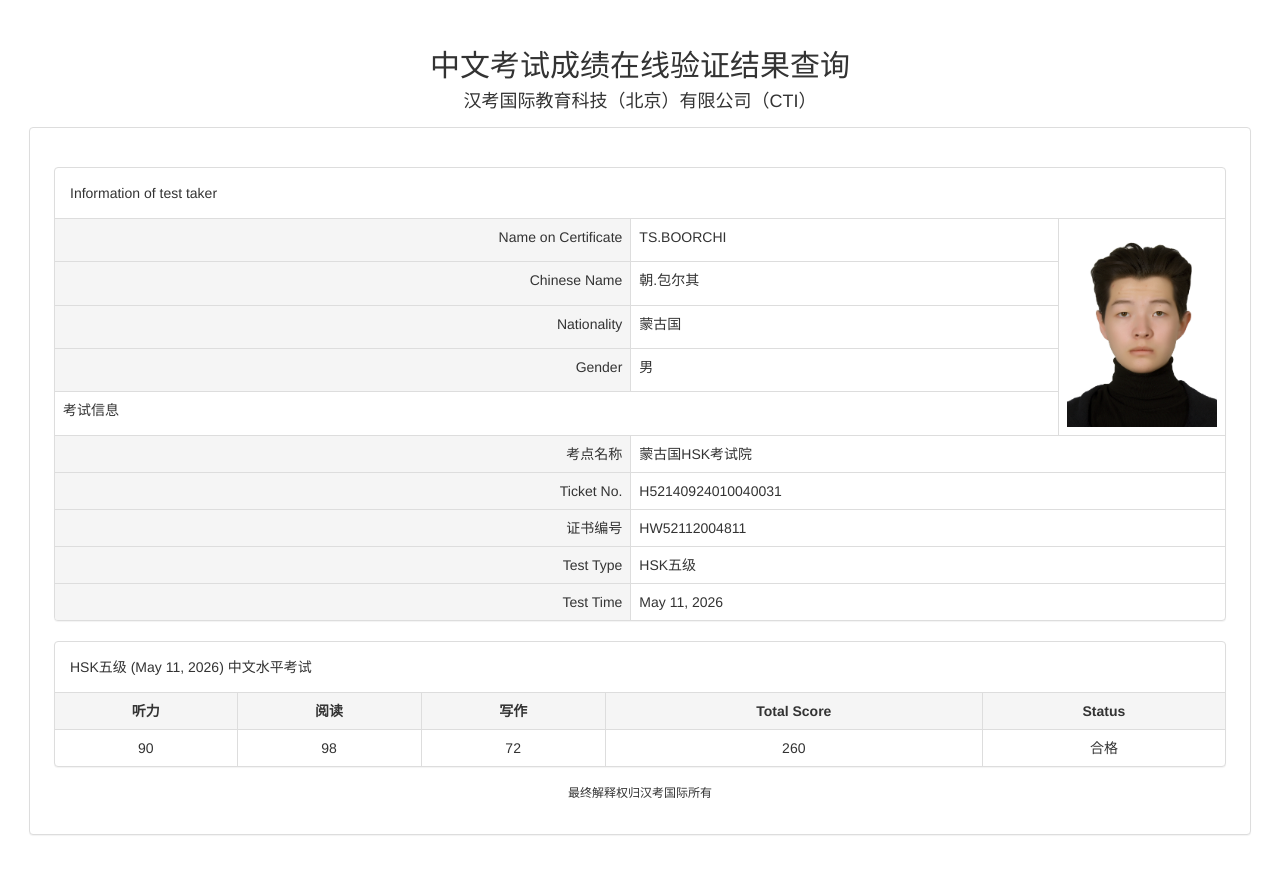
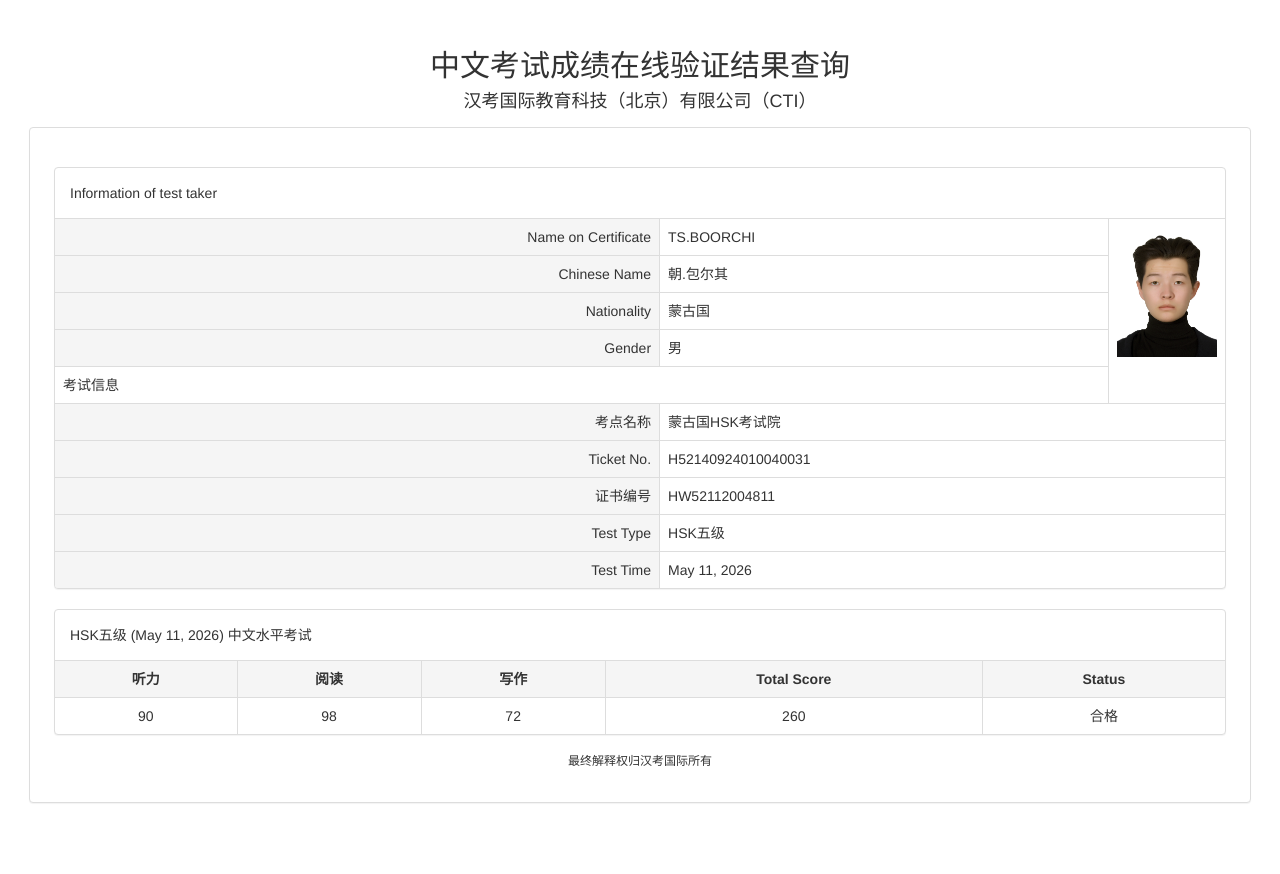
Before and after one commit to boorchi/chinesetest, a plain HTML site: page index.html in a window 1280 px wide. After the commit the page ends 852 px from the top, so only its background shows below. Drawn offline with nearby package versions, Linux system fonts and the light colour scheme.

Commit message:
Modify viewport settings and image attributes
Updated viewport meta tag for fixed width and adjusted image styling.

```diff
--- a/index.html
+++ b/index.html
@@ -2,12 +2,13 @@
 <html lang="en">
 <head>
   <meta charset="UTF-8">
-  <meta name="viewport" content="width=device-width, initial-scale=1.0">
+  <meta name="viewport" content="width=1024">
   <title>HSK Score Verification</title>
   <link rel="stylesheet" href="https://maxcdn.bootstrapcdn.com/bootstrap/3.4.1/css/bootstrap.min.css">
   <style>
     body { padding: 20px; }
     .panel { margin-top: 15px; }
+    img { width: 100px; height: 130px; object-fit: cover; }
   </style>
 </head>
 <body>
@@ -26,7 +27,7 @@
               <td class="active text-right">Name on Certificate</td>
               <td>TS.BOORCHI</td>
               <td rowspan="5" width="100px">
-                <img src="picture/tseej zurag visa.jpeg" height="200px" onerror="this.style.display='none'"/>
+                <img src="picture/tseej zurag visa.jpeg" onerror="this.style.display='none'"/>
               </td>
             </tr>
             <tr>
```
